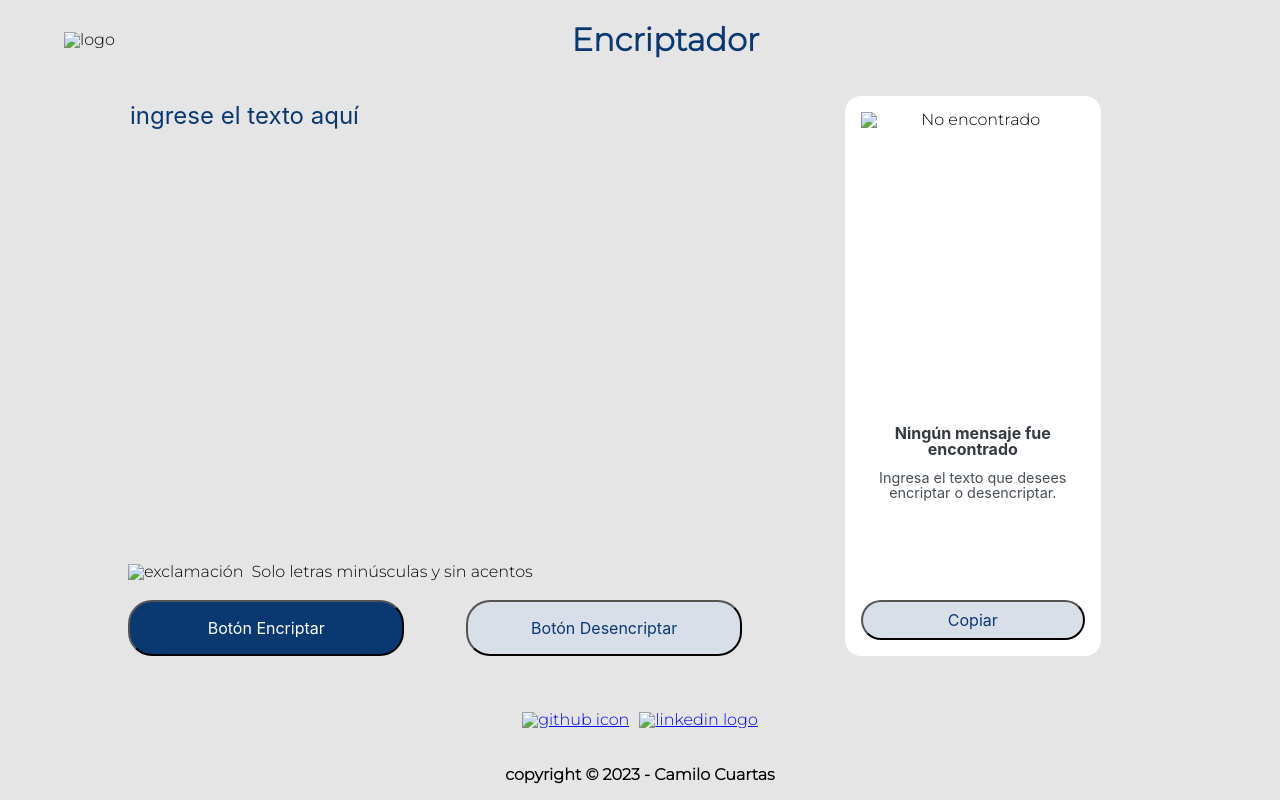
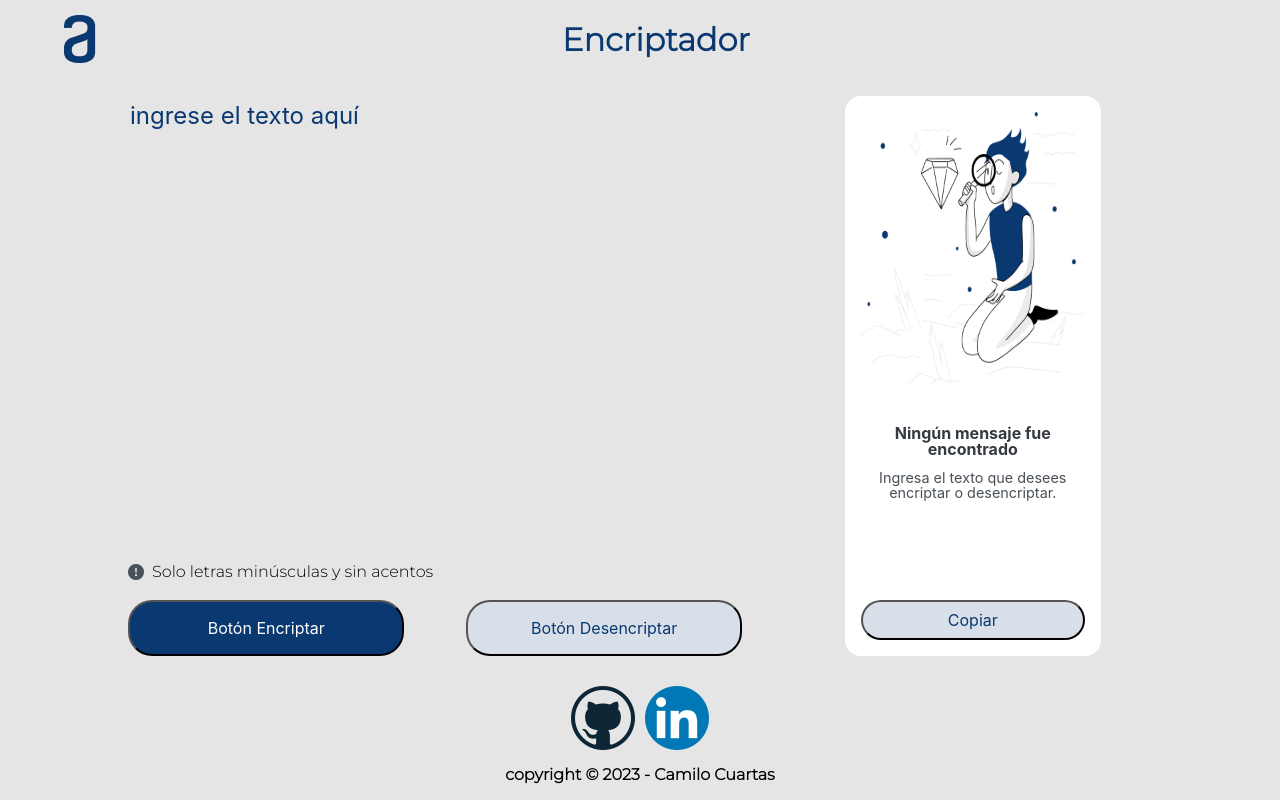
Before and after one commit to camilo-cloud/encriptador, a plain HTML site: page index.html in a window 1280 px wide. Drawn offline with Linux system fonts and the light colour scheme.

Commit message:
Terminando detalles del HTML y CSS

```diff
--- a/index.html
+++ b/index.html
@@ -19,7 +19,7 @@
     <body>
         <header>
             <div class="logo">
-                <img src="letra_A_Vector.png" alt="logo">
+                <img src="imagenes/letra_A_Vector.png" alt="logo">
             </div>
             <h1 class="titulo">Encriptador</h1>
         </header>
@@ -30,7 +30,7 @@
                         <textarea class="area_texto" cols="30" rows="10" placeholder="Ingrese el texto aquí"></textarea>
                     </div>
                     <div class="frame1">
-                        <img src="exclamacion.png" id="exclamacion" alt="exclamación">
+                        <img src="imagenes/exclamacion.png" id="exclamacion" alt="exclamación">
                         <p id="aviso">Solo letras minúsculas y sin acentos</p>
                     </div>
                     <div class="frame3">
@@ -41,7 +41,7 @@
                 <section class="area2">
                     <div class="contenedor_resultado">
                         <textarea class="resultado" cols="20" rows="10"></textarea>
-                        <img src="Muñeco.png" class="no_encontrado" alt="No encontrado">
+                        <img src="imagenes/Muneco.png" class="no_encontrado" alt="No encontrado">
                         <div class="contenedor_texto">
                             <p class="primer_parrafo">Ningún mensaje fue encontrado</p>
                             <p class="segundo_parrafo">Ingresa el texto que desees encriptar o desencriptar.</p>
@@ -59,10 +59,10 @@
             <div class="contenedor_redes_sociales">
                 <div class="redes_sociales_links">
                     <a href="https://github.com/camilo-cloud" target="_blank">
-                        <img src="github.png" alt="github icon">
+                        <img src="imagenes/github.png" alt="github icon">
                     </a>
                     <a href="https://www.linkedin.com/in/camilo-cuartas-dev/" target="_blank">
-                     <img src="linkedin.png" alt="linkedin logo">
+                     <img src="imagenes/linkedin.png" alt="linkedin logo">
                     </a>
                 </div>
             </div>
```
